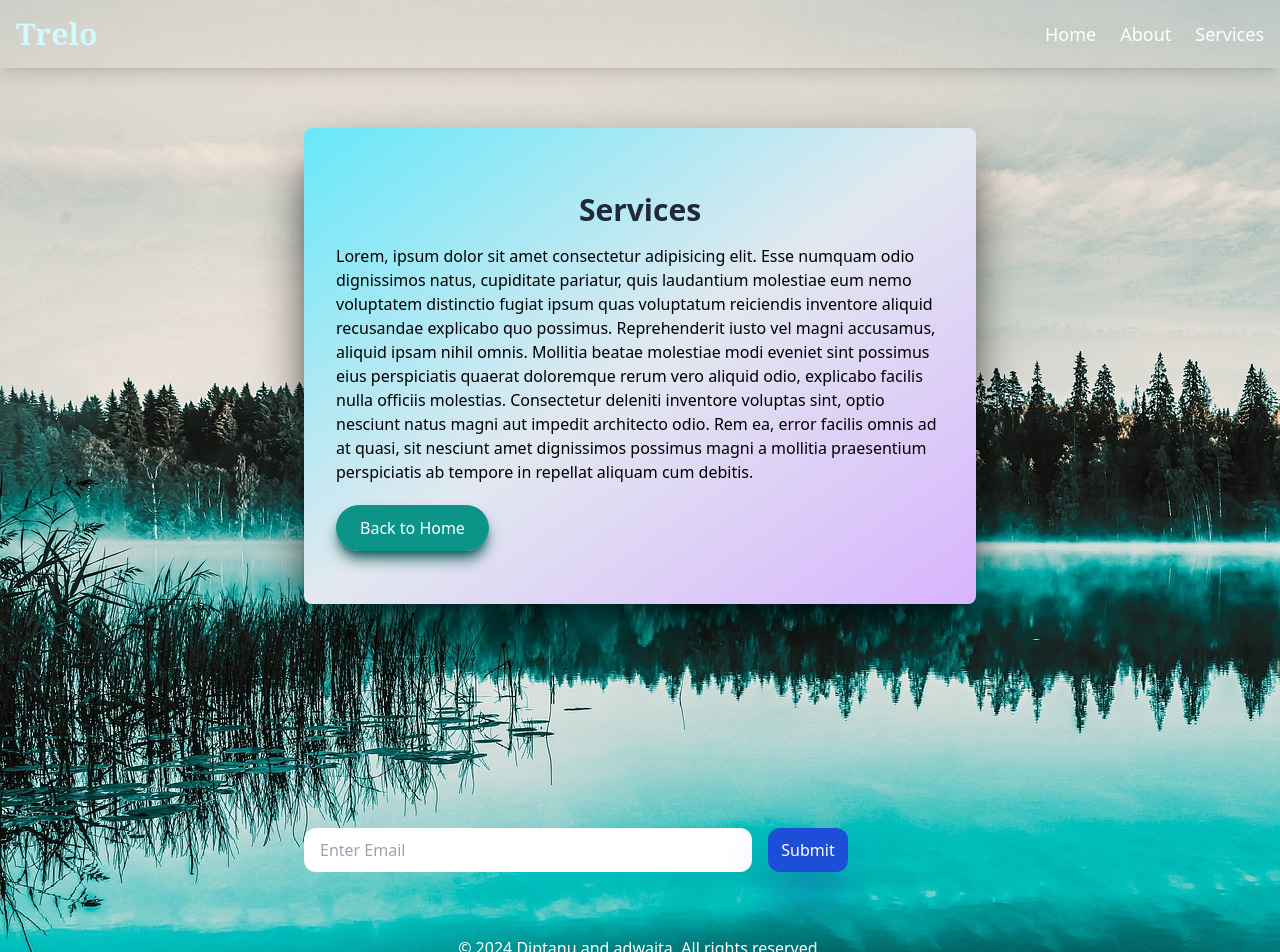
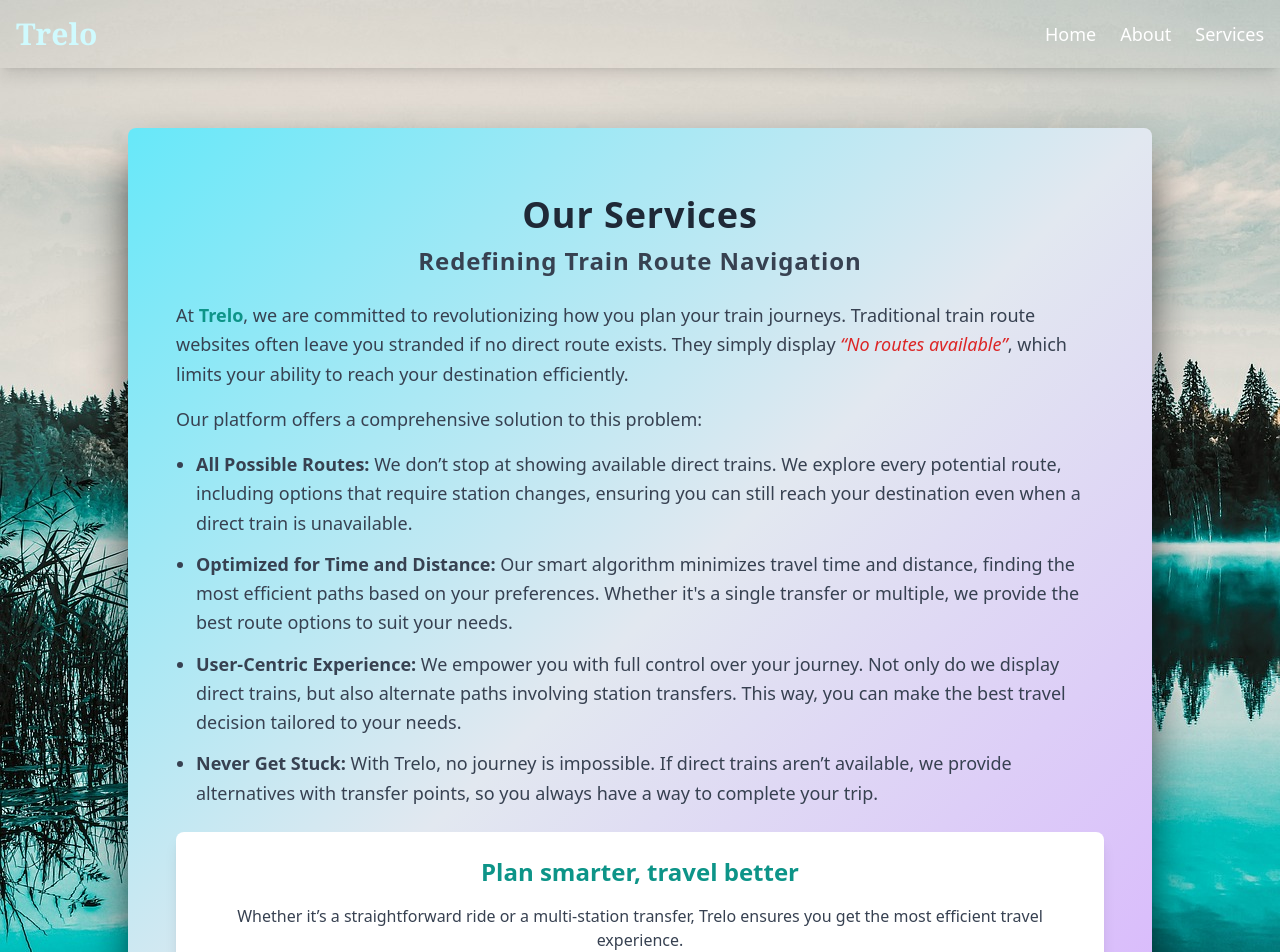
Before and after one commit to saikat1236/Tralo, a React (Vite) app: page /services in a window 1280 px wide. Shown: the top 952 px of the page. Built offline with nearby package versions, Linux system fonts and the light colour scheme.

Commit message:
Dip: updated service section

```diff
--- a/src/components/Search.jsx
+++ b/src/components/Search.jsx
@@ -8,7 +8,7 @@ function Search( ) {
     const {fromstation ,tostation,todate}=location.state
   return (
     <div className='bg-transparent py-8'>
-      <div className="bg-slate-100 py-12 px-4 rounded-lg mt-28 items-center gap-4 flex justify-center flex-col sm:flex-row shadow-lg max-w-4xl mx-auto">
+      <div className="bg-gradient-to-br from-cyan-300 via-slate-200 to-purple-300 shadow-black shadow-2xl py-12 px-4 rounded-lg mt-28 items-center gap-4 flex justify-center flex-col sm:flex-row shadow-lg max-w-4xl mx-auto">
 
 
         <div className="flex flex-col items-center">
--- a/src/components/Services.jsx
+++ b/src/components/Services.jsx
@@ -5,13 +5,55 @@ import React from 'react';
 
 const Services = () => {
   return (
-    <section className="bg-gradient-to-br  pt-4 mt-32 mb-20 shadow-black shadow-2xl from-cyan-300 via-slate-200 to-purple-300 py-8 md:py-16 px-4 md:px-8 rounded-lg  max-w-2xl mx-auto">
-      <h1 className="text-3xl  font-bold text-center text-gray-800 mb-4">Services</h1>
-     <p>Lorem, ipsum dolor sit amet consectetur adipisicing elit. Esse numquam odio dignissimos natus, cupiditate pariatur, quis laudantium molestiae eum nemo voluptatem distinctio fugiat ipsum quas voluptatum reiciendis inventore aliquid recusandae explicabo quo possimus. Reprehenderit iusto vel magni accusamus, aliquid ipsam nihil omnis. Mollitia beatae molestiae modi eveniet sint possimus eius perspiciatis quaerat doloremque rerum vero aliquid odio, explicabo facilis nulla officiis molestias. Consectetur deleniti inventore voluptas sint, optio nesciunt natus magni aut impedit architecto odio. Rem ea, error facilis omnis ad at quasi, sit nesciunt amet dignissimos possimus magni a mollitia praesentium perspiciatis ab tempore in repellat aliquam cum debitis.</p>
-     <div className='mt-8'>
-      <a  href="/" className="bg-teal-600 text-white py-3 px-6 rounded-full  hover:bg-teal-500 transition duration-300  focus:ring-2 focus:ring-green-300 shadow-teal-800 shadow-lg "> Back to Home</a>
+    <section className="bg-gradient-to-br from-cyan-300 via-slate-200 to-purple-300 pt-4 mt-32 mb-20 shadow-black shadow-2xl py-12 px-6 md:py-16 md:px-12 rounded-lg max-w-5xl mx-auto">
+      <h1 className="text-4xl font-extrabold text-center text-gray-800 mb-6 tracking-wide leading-tight">
+        Our Services
+        <p className="text-2xl mt-2 font-semibold text-gray-700">Redefining Train Route Navigation</p>
+      </h1>
+
+      <div className="text-lg text-gray-700 leading-relaxed mb-6">
+        <p className="mb-4">
+          At <span className="font-bold text-teal-600">Trelo</span>, we are committed to revolutionizing how you plan your train journeys.
+          Traditional train route websites often leave you stranded if no direct route exists. They simply display <em className="text-red-600">“No routes available”</em>,
+          which limits your ability to reach your destination efficiently.
+        </p>
+
+        <p className="mb-4">
+          Our platform offers a comprehensive solution to this problem:
+        </p>
+
+        <ul className="list-disc pl-5 space-y-3">
+          <li>
+            <span className="font-bold">All Possible Routes:</span> We don’t stop at showing available direct trains. We explore every potential route,
+            including options that require station changes, ensuring you can still reach your destination even when a direct train is unavailable.
+          </li>
+          <li>
+            <span className="font-bold">Optimized for Time and Distance:</span> Our smart algorithm minimizes travel time and distance, finding the most
+            efficient paths based on your preferences. Whether it's a single transfer or multiple, we provide the best route options to suit your needs.
+          </li>
+          <li>
+            <span className="font-bold">User-Centric Experience:</span> We empower you with full control over your journey. Not only do we display direct trains,
+            but also alternate paths involving station transfers. This way, you can make the best travel decision tailored to your needs.
+          </li>
+          <li>
+            <span className="font-bold">Never Get Stuck:</span> With Trelo, no journey is impossible. If direct trains aren’t available,
+            we provide alternatives with transfer points, so you always have a way to complete your trip.
+          </li>
+        </ul>
       </div>
 
+      <div className="bg-white p-6 rounded-lg shadow-lg mb-8">
+        <h2 className="text-2xl font-bold text-teal-600 mb-4 text-center">Plan smarter, travel better</h2>
+        <p className="text-gray-700 text-center">
+          Whether it’s a straightforward ride or a multi-station transfer, Trelo ensures you get the most efficient travel experience.
+        </p>
+      </div>
+
+      <div className="text-center">
+        <a href="/" className="bg-teal-600 text-white py-3 px-8 rounded-full inline-block hover:bg-teal-500 transition duration-300 focus:ring-4 focus:ring-teal-300 shadow-lg">
+          Back to Home
+        </a>
+      </div>
     </section>
   );
 };
```
